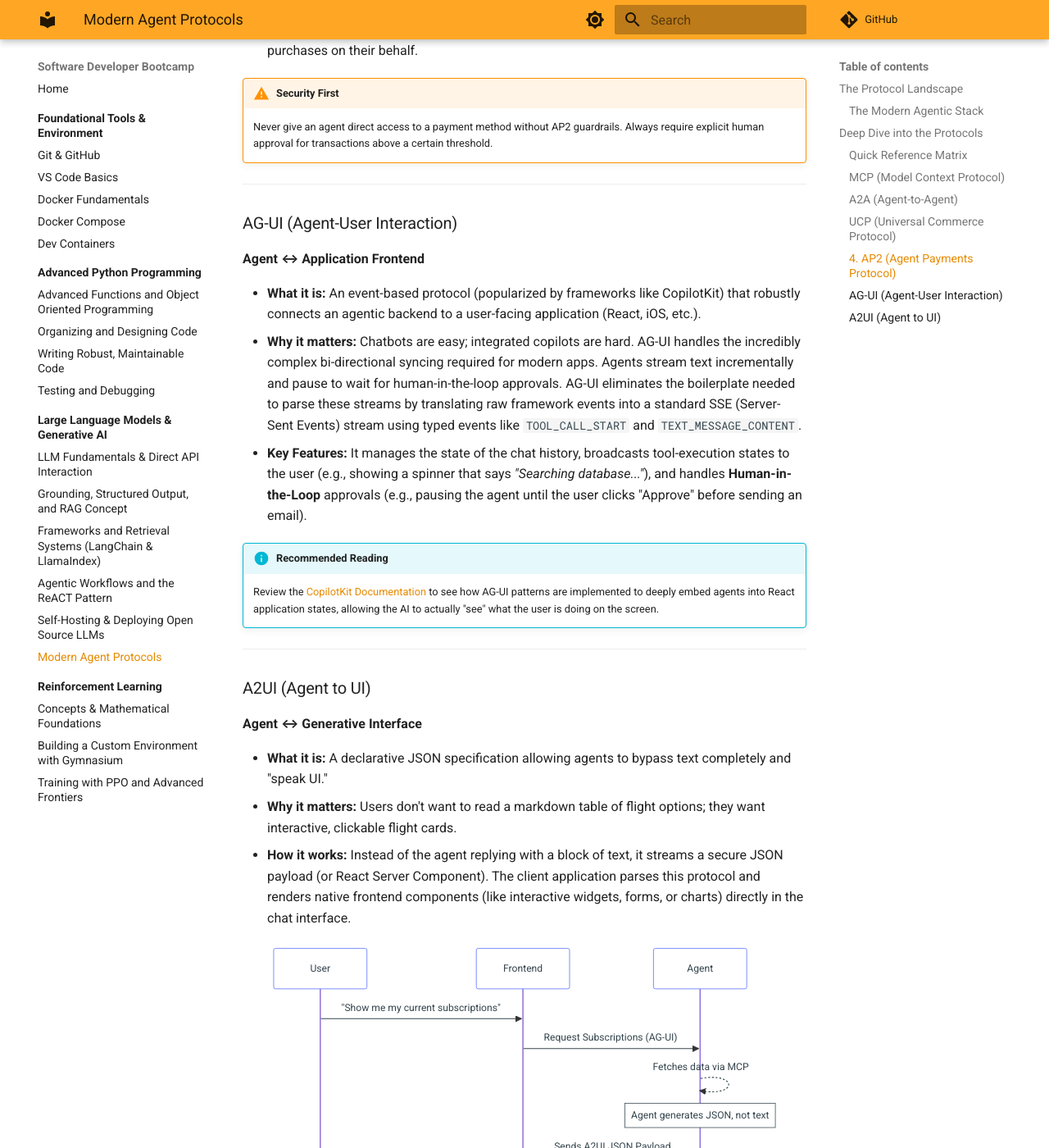
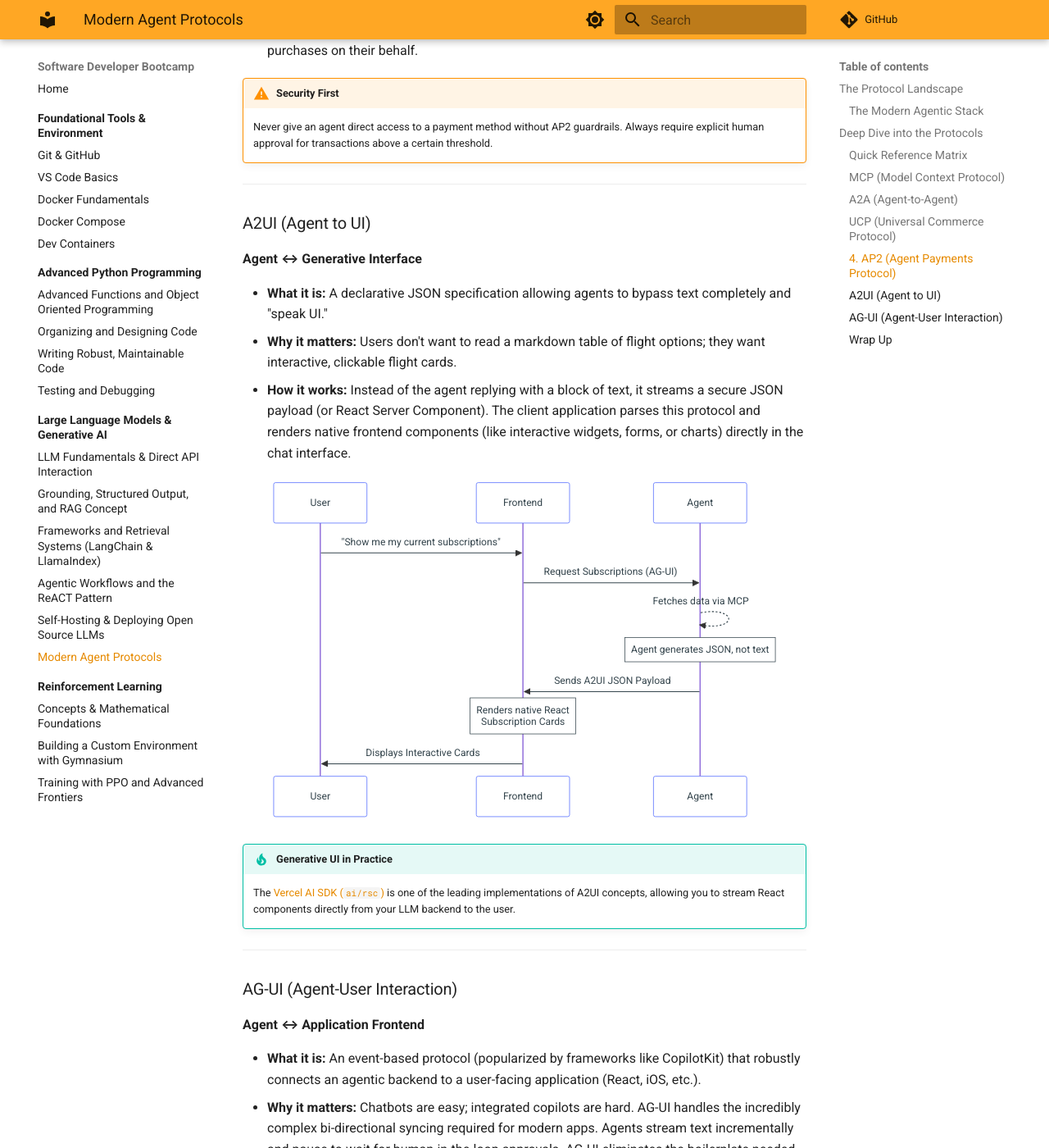
Before and after one commit to kaimibk/Software-Dev-Bootcamp, an MkDocs documentation site: the page built from docs/llms/agent-protocols.md, in a window 1280 px wide and 1400 px high, scrolled down 3712 px. Shown: the whole window at 82% size. Built offline with MkDocs 1.6.1 and Material for MkDocs 9.7.7, drawn with Linux system fonts in a browser that asks for light colours; comment, search, counter and statistics services are not loaded; some of the changed lines change nothing that is shown; some of the changed text lies outside the part shown.

Commit message:
docs: updated content

```diff
--- a/docs/llms/agent-protocols.md
+++ b/docs/llms/agent-protocols.md
@@ -101,18 +101,6 @@
 
 ---
 
-### AG-UI (Agent-User Interaction)
-**Agent ↔ Application Frontend**
-
-* **What it is:** An event-based protocol (popularized by frameworks like CopilotKit) that robustly connects an agentic backend to a user-facing application (React, iOS, etc.).
-* **Why it matters:** Chatbots are easy; integrated copilots are hard. AG-UI handles the incredibly complex bi-directional syncing required for modern apps.  Agents stream text incrementally and pause to wait for human-in-the-loop approvals. AG-UI eliminates the boilerplate needed to parse these streams by translating raw framework events into a standard SSE (Server-Sent Events) stream using typed events like `TOOL_CALL_START` and `TEXT_MESSAGE_CONTENT`.
-* **Key Features:** It manages the state of the chat history, broadcasts tool-execution states to the user (e.g., showing a spinner that says *"Searching database..."*), and handles **Human-in-the-Loop** approvals (e.g., pausing the agent until the user clicks "Approve" before sending an email).
-
-!!! info "Recommended Reading"
-    Review the [CopilotKit Documentation](https://docs.copilotkit.ai/) to see how AG-UI patterns are implemented to deeply embed agents into React application states, allowing the AI to actually "see" what the user is doing on the screen.
-
----
-
 ### A2UI (Agent to UI)
 **Agent ↔ Generative Interface**
 
@@ -138,6 +126,23 @@
 !!! tip "Generative UI in Practice"
     The [Vercel AI SDK (`ai/rsc`)]([https://sdk.vercel.ai/docs](https://sdk.vercel.ai/docs)) is one of the leading implementations of A2UI concepts, allowing you to stream React components directly from your LLM backend to the user.
 
-**Adopting the Stack Incrementally**
+---
+
+### AG-UI (Agent-User Interaction)
+**Agent ↔ Application Frontend**
+
+* **What it is:** An event-based protocol (popularized by frameworks like CopilotKit) that robustly connects an agentic backend to a user-facing application (React, iOS, etc.).
+* **Why it matters:** Chatbots are easy; integrated copilots are hard. AG-UI handles the incredibly complex bi-directional syncing required for modern apps.  Agents stream text incrementally and pause to wait for human-in-the-loop approvals. AG-UI eliminates the boilerplate needed to parse these streams by translating raw framework events into a standard SSE (Server-Sent Events) stream using typed events like `TOOL_CALL_START` and `TEXT_MESSAGE_CONTENT`.
+* **Key Features:** It manages the state of the chat history, broadcasts tool-execution states to the user (e.g., showing a spinner that says *"Searching database..."*), and handles **Human-in-the-Loop** approvals (e.g., pausing the agent until the user clicks "Approve" before sending an email).
+
+!!! info "Recommended Reading"
+    Review the [CopilotKit Documentation](https://docs.copilotkit.ai/) to see how AG-UI patterns are implemented to deeply embed agents into React application states, allowing the AI to actually "see" what the user is doing on the screen.
+
+!!! example "See it in action!"
+    I recommend seeing AG-UI and A2UI in action by trying out this demo [AG-UI Interactive Dojo](https://dojo.ag-ui.com/), which showcases how agents can generate dynamic UIs and interact with users in real-time.
+
+---
+
+### Wrap Up
 
 You do not need to implement all six protocols on day one. Most architectures start with **MCP** for robust data access and **A2A** to route logic to specialized sub-agents. As your system matures into executing real-world procurement or requiring rich real-time dashboards, you can strategically introduce **UCP**, **AP2**, **A2UI**, and **AG-UI**.
```
